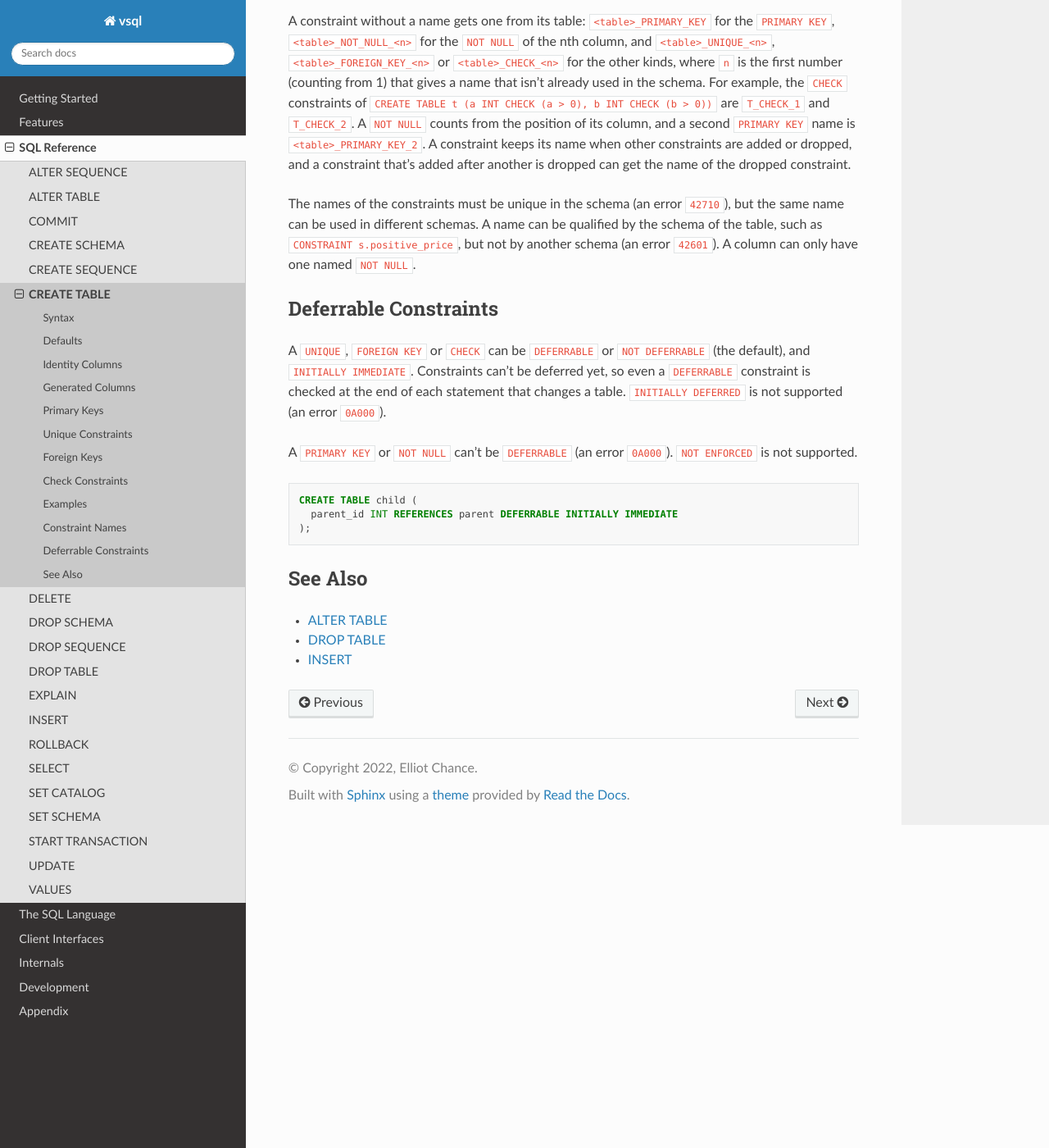
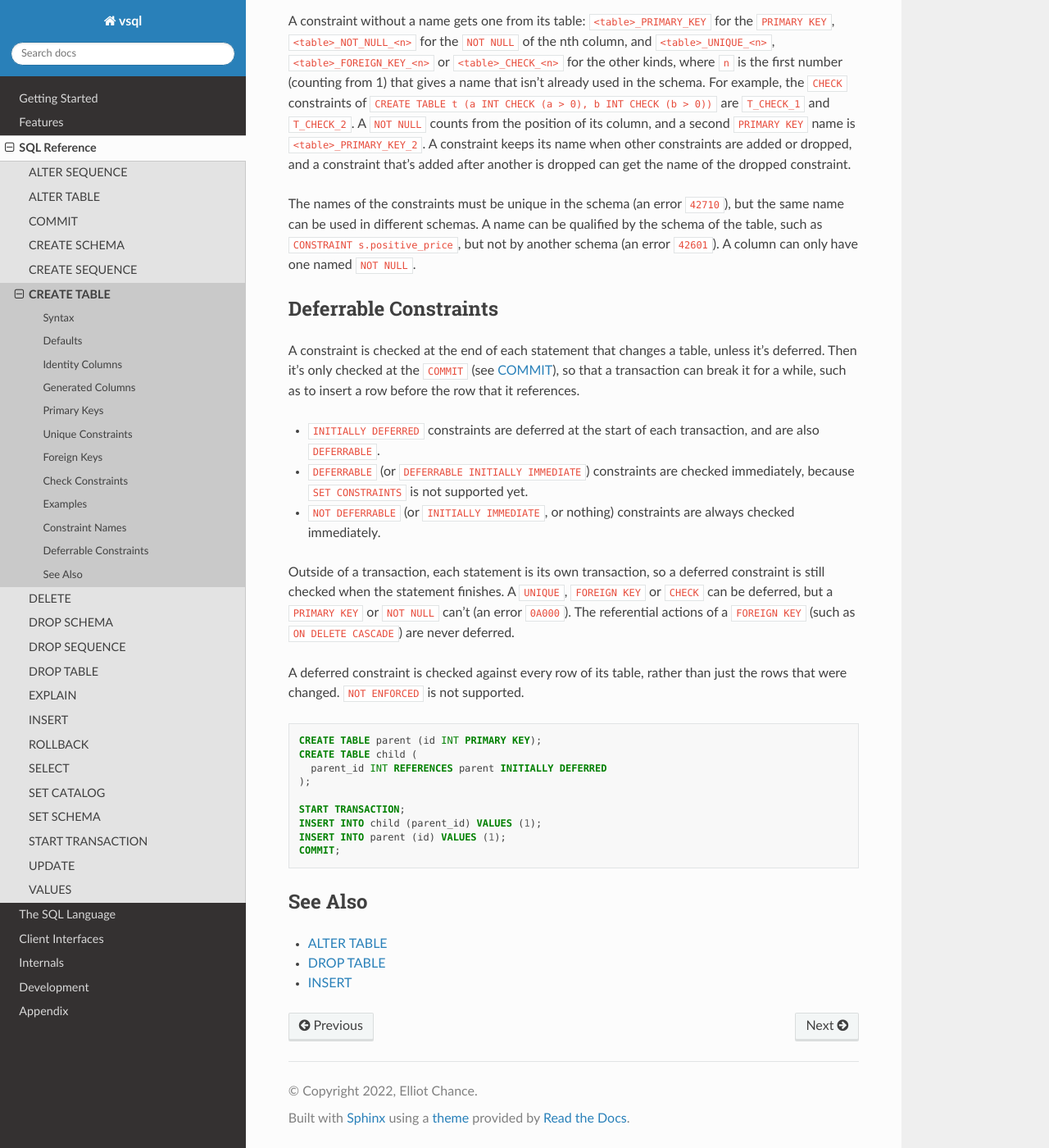
Before and after one commit to elliotchance/vsql, a Sphinx documentation site: the page built from docs/create-table.rst, in a window 1280 px wide and 1400 px high, scrolled down 7593 px. Shown: the whole window at 82% size. Built offline with Sphinx 7.4.7 and the Read the Docs theme 3.1.0, drawn with Linux system fonts in a browser that asks for light colours.

Commit message:
language: Support INITIALLY DEFERRED constraints
An INITIALLY DEFERRED UNIQUE, FOREIGN KEY or CHECK isn't checked by each
statement in a transaction. Instead, it's checked against every row of
its table at the COMMIT, and the transaction is rolled back with 40002
if it isn't satisfied. Outside of a transaction it's still checked when
the statement finishes.

SQL F721

Co-Authored-By: Claude Opus 5.5 <noreply@anthropic.com>

```diff
--- a/docs/commit.rst
+++ b/docs/commit.rst
@@ -9,6 +9,10 @@ until all changes are applied with ``COMMIT`` or all changes are discarded with
 
 Nested transactions are not supported and ``COMMIT`` or ``ROLLBACK`` cannot be
 used when not in a transaction, otherwise an error is returned.
+
+Each deferred constraint (see "Deferrable Constraints" in :doc:`create-table`)
+is checked first. If one isn't satisfied, the whole transaction is rolled back
+and the error is ``40002``.
 
 .. contents::
 
--- a/docs/create-table.rst
+++ b/docs/create-table.rst
@@ -403,20 +403,38 @@ but not by another schema (an error ``42601``). A column can only have one named
 Deferrable Constraints
 ----------------------
 
-A ``UNIQUE``, ``FOREIGN KEY`` or ``CHECK`` can be ``DEFERRABLE`` or ``NOT
-DEFERRABLE`` (the default), and ``INITIALLY IMMEDIATE``. Constraints can't be
-deferred yet, so even a ``DEFERRABLE`` constraint is checked at the end of each
-statement that changes a table. ``INITIALLY DEFERRED`` is not supported (an
-error ``0A000``).
+A constraint is checked at the end of each statement that changes a table,
+unless it's deferred. Then it's only checked at the ``COMMIT`` (see
+:doc:`commit`), so that a transaction can break it for a while, such as to
+insert a row before the row that it references.
 
-A ``PRIMARY KEY`` or ``NOT NULL`` can't be ``DEFERRABLE`` (an error ``0A000``).
-``NOT ENFORCED`` is not supported.
+- ``INITIALLY DEFERRED`` constraints are deferred at the start of each
+  transaction, and are also ``DEFERRABLE``.
+- ``DEFERRABLE`` (or ``DEFERRABLE INITIALLY IMMEDIATE``) constraints are
+  checked immediately, because ``SET CONSTRAINTS`` is not supported yet.
+- ``NOT DEFERRABLE`` (or ``INITIALLY IMMEDIATE``, or nothing) constraints are
+  always checked immediately.
+
+Outside of a transaction, each statement is its own transaction, so a deferred
+constraint is still checked when the statement finishes. A ``UNIQUE``,
+``FOREIGN KEY`` or ``CHECK`` can be deferred, but a ``PRIMARY KEY`` or ``NOT
+NULL`` can't (an error ``0A000``). The referential actions of a ``FOREIGN KEY``
+(such as ``ON DELETE CASCADE``) are never deferred.
+
+A deferred constraint is checked against every row of its table, rather than
+just the rows that were changed. ``NOT ENFORCED`` is not supported.
 
 .. code-block:: sql
 
+  CREATE TABLE parent (id INT PRIMARY KEY);
   CREATE TABLE child (
-    parent_id INT REFERENCES parent DEFERRABLE INITIALLY IMMEDIATE
+    parent_id INT REFERENCES parent INITIALLY DEFERRED
   );
+
+  START TRANSACTION;
+  INSERT INTO child (parent_id) VALUES (1);
+  INSERT INTO parent (id) VALUES (1);
+  COMMIT;
 
 See Also
 --------
--- a/docs/sql-compliance.rst
+++ b/docs/sql-compliance.rst
@@ -936,7 +936,7 @@ Optional Features
    * - ❌ **F711**
      - **ALTER domain**
 
-   * - ❌ **F721**
+   * - ⭕ **F721**
      - **Deferrable constraints**
 
    * - ❌ **F731**
```
Also changed, not shown: docs/sqlstate.rst (+17 -0 lines), 10 other files.
